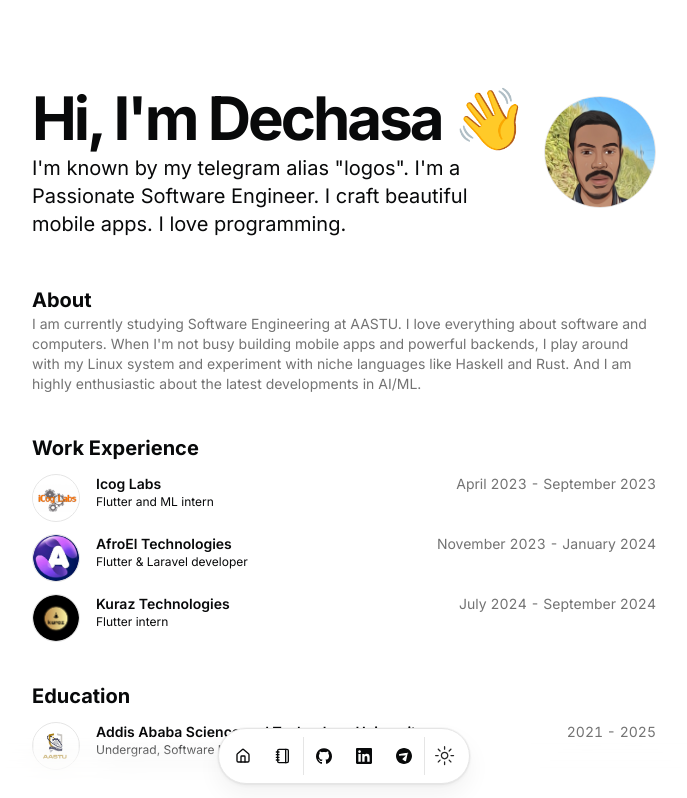
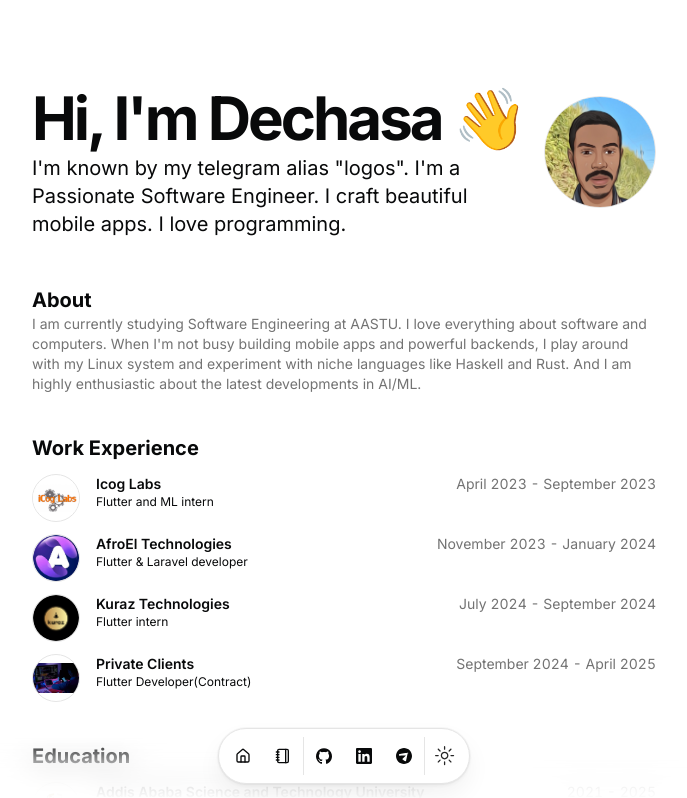
Before and after one commit to Dechie/portfolio-website, a Next.js app: page / in a window 1280 px wide. Shown: the top 798 px of the page, without its empty margins (296-983 px from the left). Built offline with nearby package versions, Linux system fonts and the light colour scheme.

Commit message:
added exp

```diff
--- a/src/data/resume.tsx
+++ b/src/data/resume.tsx
@@ -99,6 +99,18 @@ export const DATA = {
       end: "September 2024",
       description:
         "Worked with Flutter MVVM architecture, developed a number of apps, integrated backend API to Flutter app.",
+    },
+    {
+      company: "Private Clients",
+      href: "",
+      badges: [],
+      location: "Remote",
+      title: "Flutter Developer(Contract)",
+      logoUrl: "/dev.jpg",
+      start: "September 2024",
+      end: "April 2025",
+      description:
+        "Developing High quality mobile apps for private clients.",
     },
 
   ],
```
Also changed, not shown: public/dev.jpg (added).
